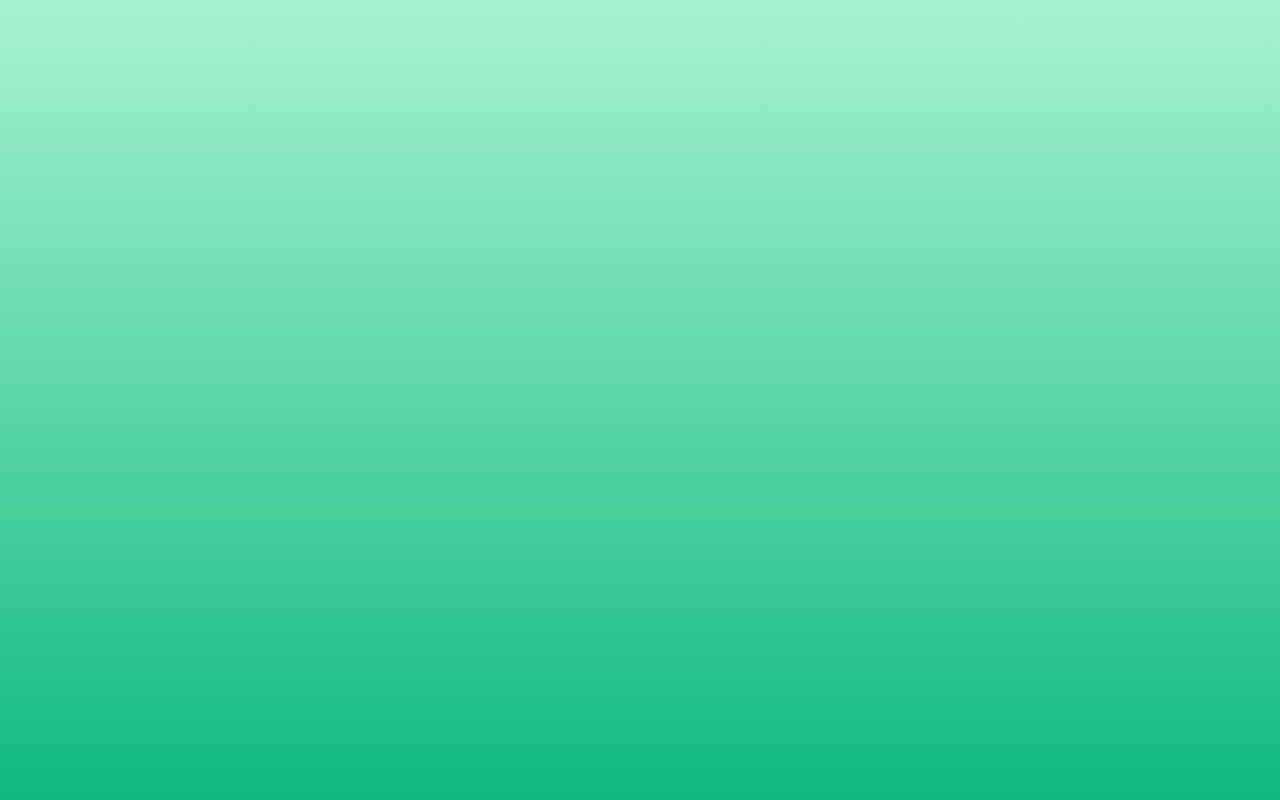
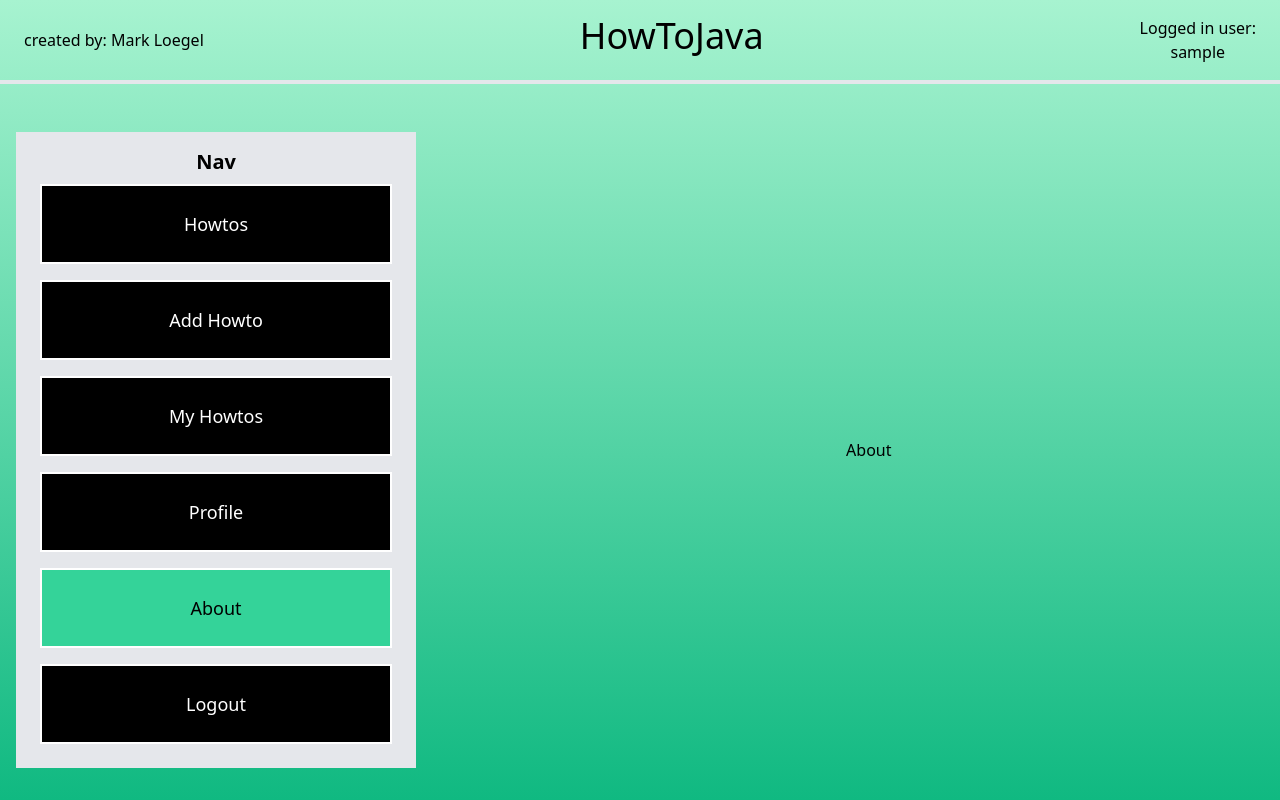
Before and after one commit to meloegel/HowToJavaFE, a React (Create React App) app: page /about in a window 1280 px wide. Built offline with nearby package versions, Linux system fonts and the light colour scheme; sample sign-in values are in the browser's storage.

Commit message:
added about page, common styling to nav bar and setting up home page

```diff
--- a/src/components/account/Profile.tsx
+++ b/src/components/account/Profile.tsx
@@ -17,7 +17,6 @@ export default function Profile(): JSX.Element {
   const [request, data] = useFetch<any>();
   const [userId, setUserId] = useState();
   const token = window.localStorage.getItem("token");
-
 
   const onSubmit = (evt: any) => {
     evt.preventDefault();
@@ -59,7 +58,6 @@ export default function Profile(): JSX.Element {
     });
   };
 
-
   useEffect(() => {
     const headers = {
       "Content-Type": "application/json",
@@ -70,7 +68,6 @@ export default function Profile(): JSX.Element {
       headers: headers,
     });
   }, [request, token]);
-
 
   useEffect(() => {
     if (data) {
@@ -84,14 +81,13 @@ export default function Profile(): JSX.Element {
     }
   }, [data]);
 
-
   return (
     <div>
       <Header showUser={true} />
       <div>
-        <div className="grid grid-cols-4">
+        <div className="grid grid-cols-4 gap-6 p-4">
           <NavBar active={"profile"} className="" />
-          <form onSubmit={onSubmit} className="col-start-2 col-span-2 m-auto">
+          <form onSubmit={onSubmit} className="col-start-2 col-span-3 m-auto">
             <h2 className="text-center text-4xl p-4 mb-2">Profile</h2>
             <div className="flex justify-center p-4">
               <div className="text-right p-4">
--- a/src/components/common/button/navButton.tsx
+++ b/src/components/common/button/navButton.tsx
@@ -26,7 +26,7 @@ export type NavButtonType = {
     }: NavButtonType): JSX.Element {
         return (
             <button
-              className={` disabled:bg-red-500 border-2 px-5 border-white py-1 bg-green-400  ${className}`}
+              className={` disabled:bg-red-500 border-2 px-5 py-6 text-lg border-white  bg-green-400  ${className}`}
               onClick={onClick}
               disabled={disabled}
             >
@@ -44,7 +44,7 @@ export type NavButtonType = {
     }: NavButtonType): JSX.Element {
         return (
             <button
-              className={` disabled:bg-red-500 border-2 px-5 py-1 border-white bg-black text-white ${className}`}
+              className={` disabled:bg-red-500 border-2 px-5 py-6 text-lg border-white bg-black text-white ${className}`}
               onClick={onClick}
               disabled={disabled}
             >
--- a/src/components/common/logout.tsx
+++ b/src/components/common/logout.tsx
@@ -11,7 +11,7 @@ export default function Logout() {
   };
 
   return (
-    <div className="w-full">
+    <div className="">
       <Header showUser={true}/>
       <div className=" grid grid-cols-4 gap-6 p-4">
         <NavBar active={"logout"} />
--- a/src/components/common/navBar.tsx
+++ b/src/components/common/navBar.tsx
@@ -2,7 +2,7 @@ import { useHistory } from "react-router";
 import NavButton from "./button/navButton";
 
 export type NavBarType = {
-  active: "home" | "profile" | "myhowto" | "howtos" | "logout";
+  active: "home" | "profile" | "myhowto" | "howtos" | "logout" | "about";
   className?: string;
 };
 
@@ -10,16 +10,18 @@ export default function NavBar(props: NavBarType): JSX.Element {
   const history = useHistory();
   return (
     <div>
-      <div className={`flex flex-col  p-4 bg-gray-200 ${props.className}`}>
+      <div
+        className={`flex flex-col p-4 w-min-96 max-w-foo bg-gray-200 ${props.className} `}
+      >
         <h4 className="text-xl font-bold text-center">Nav</h4>
         <NavButton
-          text="Home"
+          text="Howtos"
           onClick={() => history.push("/home")}
           active={props.active === "home"}
           className="m-2"
         />
         <NavButton
-          text="Howtos"
+          text="Add Howto"
           onClick={() => history.push("")}
           active={props.active === "howtos"}
           className="m-2"
@@ -37,6 +39,12 @@ export default function NavBar(props: NavBarType): JSX.Element {
           className="m-2"
         />
         <NavButton
+          text="About"
+          onClick={() => history.push("/about")}
+          active={props.active === "about"}
+          className="m-2"
+        />
+        <NavButton
           text="Logout"
           onClick={() => history.push("/logout")}
           active={props.active === "logout"}
--- a/src/components/homePage.tsx
+++ /dev/null
@@ -1,15 +0,0 @@
-import Header from "./common/header";
-import NavBar from "./common/navBar";
-
-export default function HomePage() {
-  return (
-    <div className="">
-      <Header showUser={true}/>
-      <div className="mt-8">
-          <div className="w-1/3">
-        <NavBar active={"home"} />
-        </div>
-      </div>
-    </div>
-  );
-}
--- /dev/null
+++ b/src/components/pages/about.tsx
@@ -0,0 +1,16 @@
+import Header from "../common/header";
+import NavBar from "../common/navBar";
+
+export default function About(): JSX.Element {
+  return (
+    <div>
+      <Header showUser={true} />
+      <div className="grid gird-cols-4 gap-6 p-4">
+        <NavBar active={"about"} />
+        <div className="col-start-2 col-span-3 m-auto">
+          <h2>About</h2>
+        </div>
+      </div>
+    </div>
+  );
+}
--- /dev/null
+++ b/src/components/pages/homePage.tsx
@@ -0,0 +1,16 @@
+import Header from "../common/header";
+import NavBar from "../common/navBar";
+
+export default function HomePage() {
+  return (
+    <div className="">
+      <Header showUser={true} />
+      <div className="grid gird-cols-4 gap-6 p-4">
+        <NavBar active={"home"} />
+        <div className="col-start-2 col-span-3 m-auto">
+          <h2>Howtos</h2>
+        </div>
+      </div>
+    </div>
+  );
+}
--- a/src/router/AuthenticatedRouter.tsx
+++ b/src/router/AuthenticatedRouter.tsx
@@ -2,10 +2,11 @@ import UserContextProvider from "../contexts/userContext";
 import { BrowserRouter, Switch, Route } from "react-router-dom";
 import Login from "../components/account/Login";
 import Register from "../components/account/Register";
-import Home from "../components/homePage";
+import Home from "../components/pages/homePage";
 import Logout from "../components/common/logout";
 import PrivateRoute from "./PrivateRoute";
 import Profile from "../components/account/Profile";
+import About from "../components/pages/about";
 
 export default function AuthenticatedRouter() {
   return (
@@ -17,6 +18,7 @@ export default function AuthenticatedRouter() {
           <Route path="/logout" component={Logout} />
           <PrivateRoute path={"/home"} component={Home} />
           <PrivateRoute path="/profile" component={Profile} />
+          <PrivateRoute path="/about" component={About} />
         </Switch>
       </UserContextProvider>
     </BrowserRouter>
--- a/tailwind.config.js
+++ b/tailwind.config.js
@@ -2,6 +2,9 @@ module.exports = {
   purge: ['./src/**/*.{js,jsx,ts,tsx}', './public/index.html'],
   darkMode: false, // or 'media' or 'class'
   theme: {
+    maxWidth: {
+      'foo': "400px"
+    },
     extend: {},
   },
   variants: {
```
